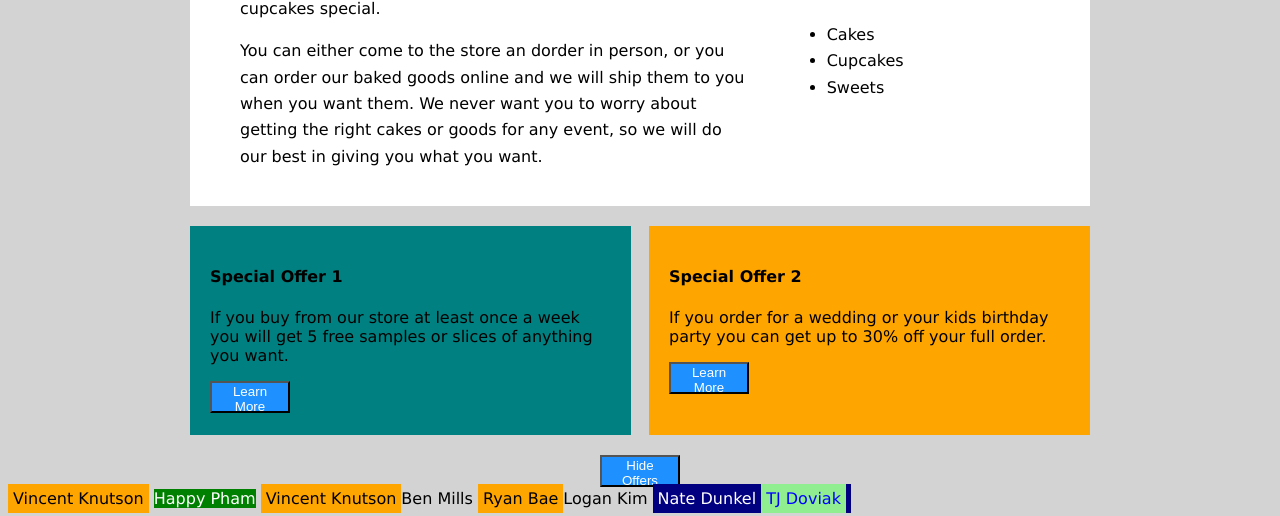
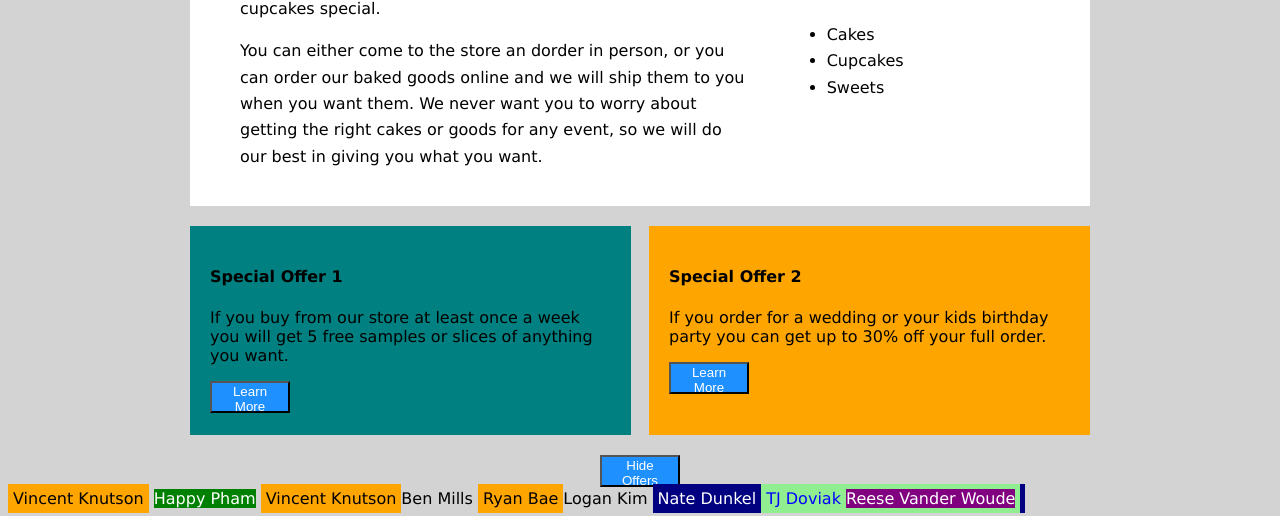
Before and after one commit to paigeschoer/schoer-alhso-15b, a plain HTML site: page home.html in a window 1280 px wide. Shown: the part 321-837 px from the top of the page. Drawn offline with Linux system fonts and the light colour scheme.

Commit message:
Added name to bottom - Reese Vander Woude

```diff
--- a/home.html
+++ b/home.html
@@ -91,6 +91,7 @@
     <span style="background-color: #000080; color: #ffcc00; font-family: Arial, Calibri;">Logan Kim</span>
 <span style="background-color: navy; color:white; padding:5px;"> Nate Dunkel<span>
   <span style="background-color: lightgreen; color:blue; padding:5px;"> TJ Doviak<span>
+    <span style="background-color: purple; color: white;"> Reese Vander Woude </span>
 
 
   </body>
```
